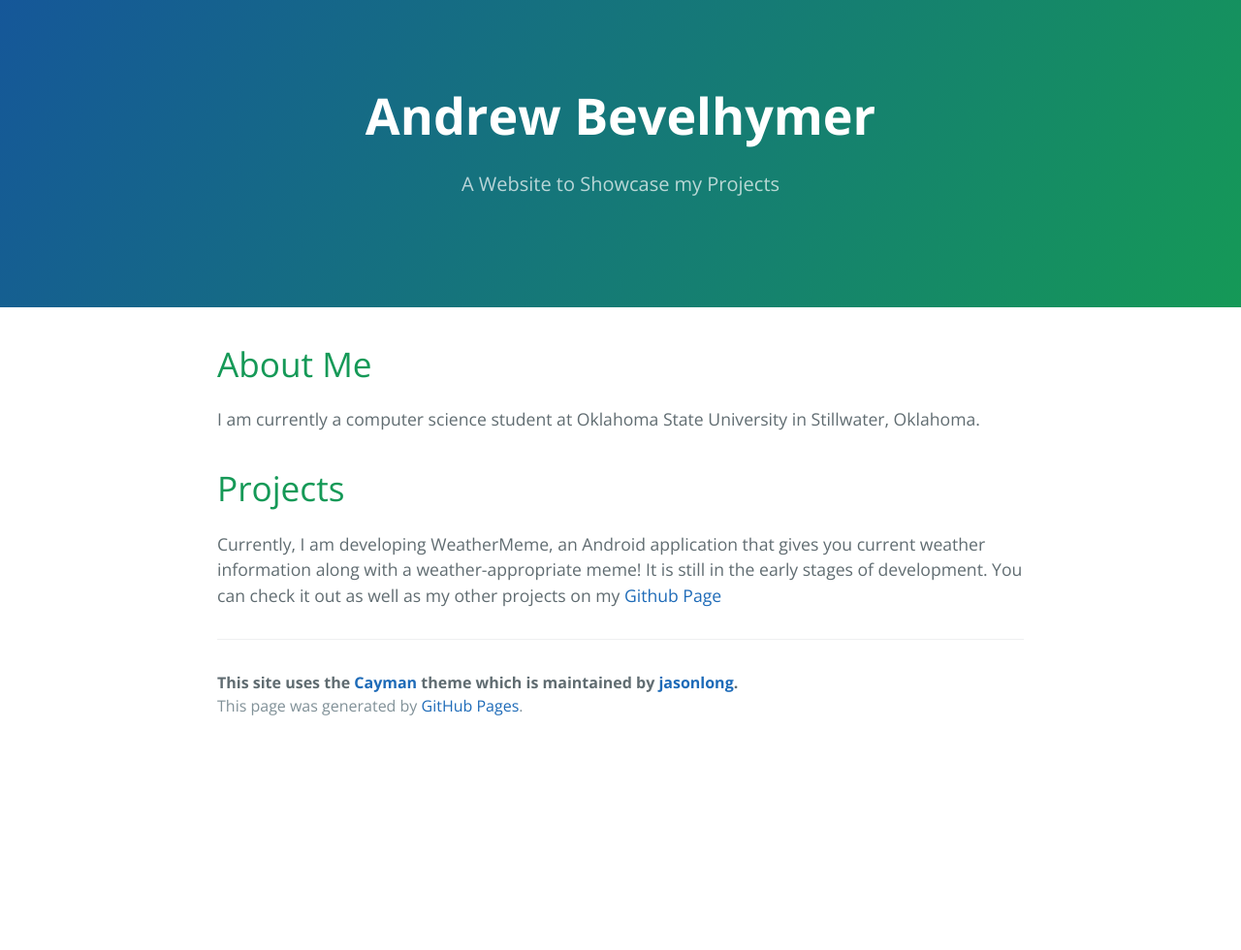
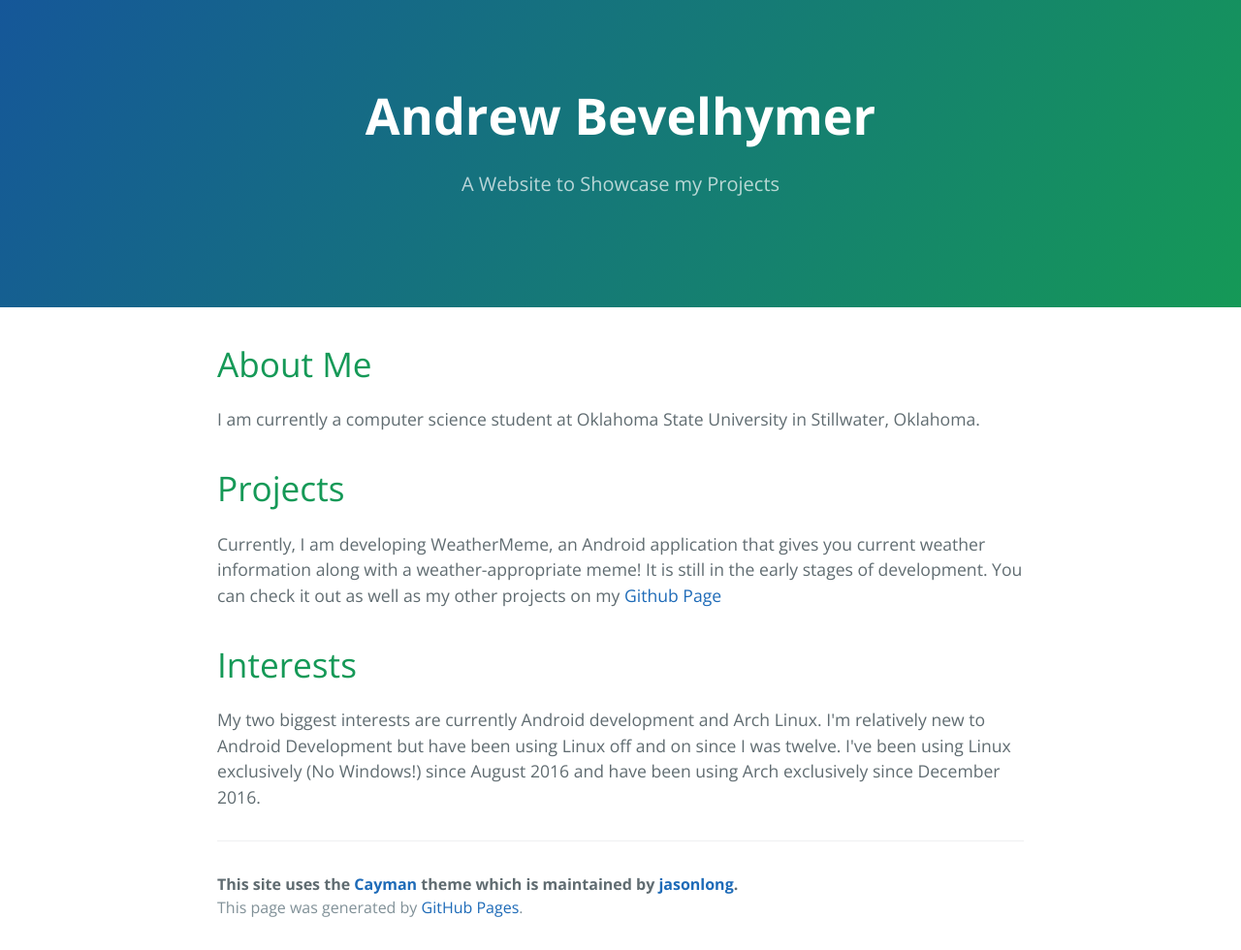
Before and after one commit to andrewbeav/andrewbeav.github.io, a website: page index.html in a window 1280 px wide. Shown: the whole page at 97% size. Before the commit the page ends 800 px from the top, so only its background shows below. Drawn offline with nearby package versions, Linux system fonts and the light colour scheme.

Commit message:
Add interests section

```diff
--- a/index.html
+++ b/index.html
@@ -23,6 +23,9 @@
       <h1>Projects</h1>
       <p>Currently, I am developing WeatherMeme, an Android application that gives you current weather information along with a weather-appropriate meme! It is still in the early stages of development. You can check it out as well as my other projects on my <a href="https://github.com/andrewbeav">Github Page</a></p>
 
+      <h1>Interests</h1>
+      <p>My two biggest interests are currently Android development and Arch Linux. I'm relatively new to Android Development but have been using Linux off and on since I was twelve. I've been using Linux exclusively (No Windows!) since August 2016 and have been using Arch exclusively since December 2016.</p>
+
       <footer class="site-footer">
         <span class="site-footer-owner">This site uses the <a href="https://github.com/jasonlong/cayman-theme">Cayman</a> theme which is maintained by <a href="https://github.com/jasonlong">jasonlong</a>.</span>
         <span class="site-footer-credits">This page was generated by <a href="https://pages.github.com">GitHub Pages</a>.</span>
```
